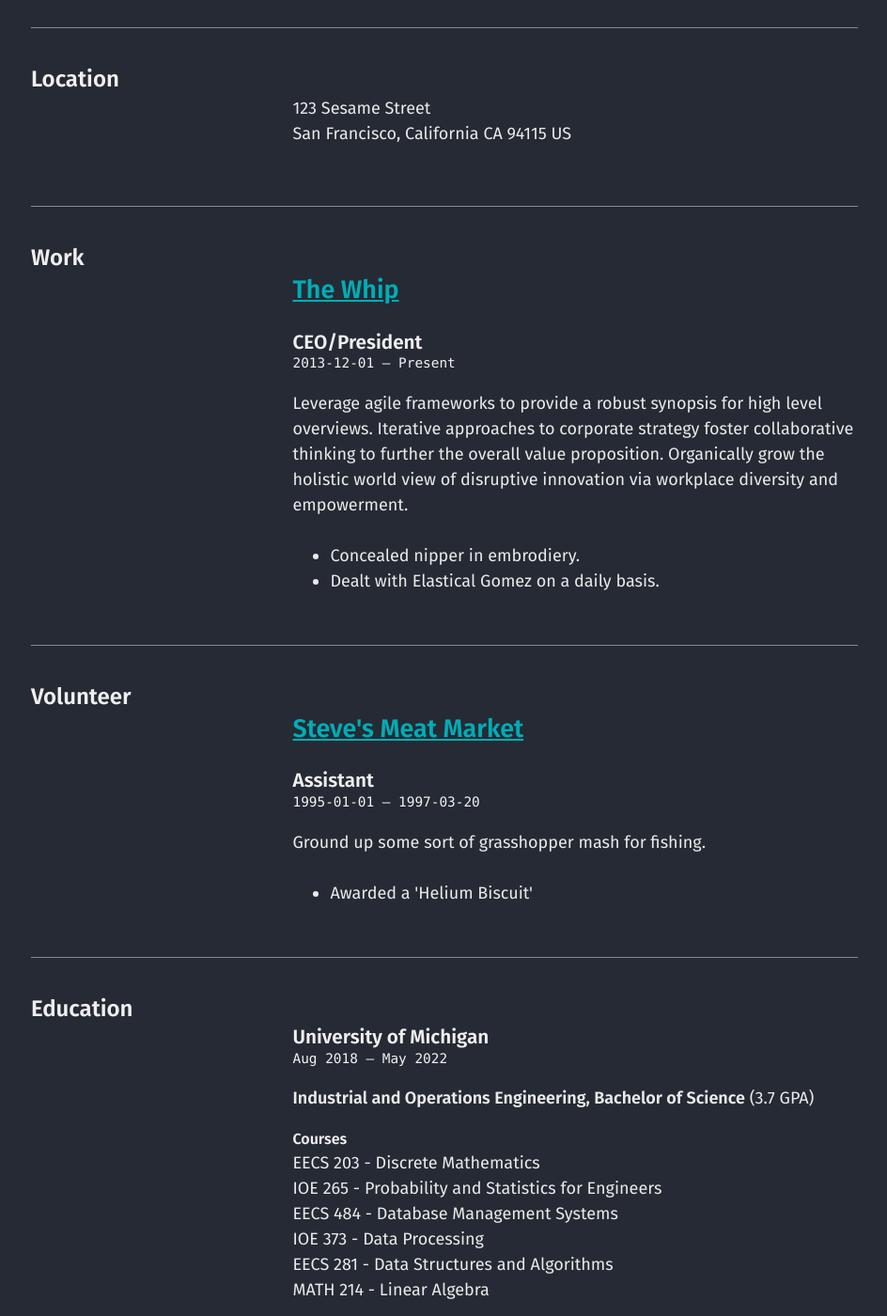
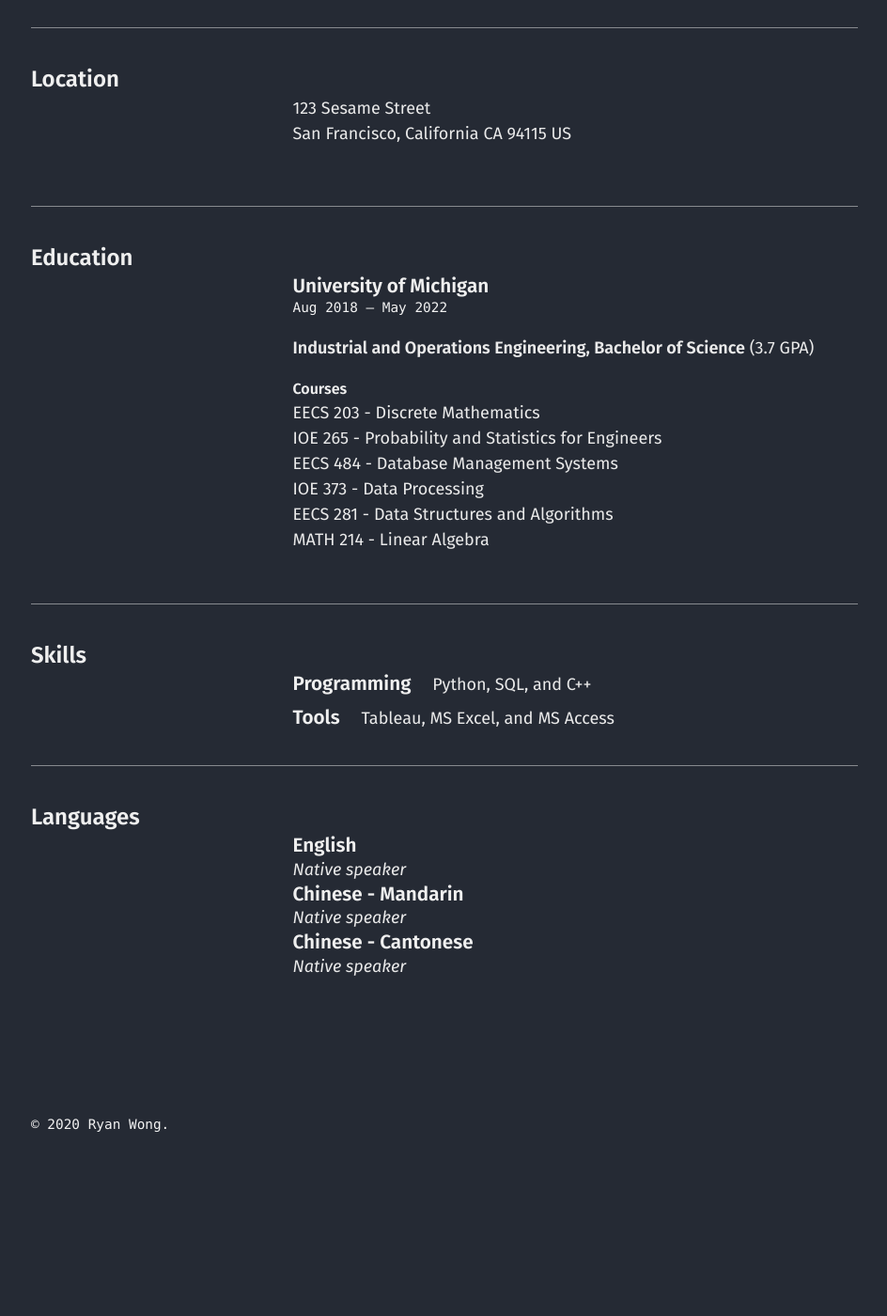
Before and after one commit to ryanwonghc/ryanwonghc.github.io, a Jekyll site: the page built from cv.md, in a window 1280 px wide and 1400 px high, scrolled down 694 px. Shown: the whole window at 94% size, without its empty margins (39-983 px from the left). Built offline with Jekyll 4.4.1, drawn with Linux system fonts in a browser that asks for light colours; after the commit the page ends 1929 px from its top, so only the background shows below that; some of the changed text lies outside the part shown.

Commit message:
everything but bio

```diff
--- a/_data/cv.json
+++ b/_data/cv.json
@@ -27,33 +27,6 @@
       }
     ]
   },
-  "work": [
-    {
-      "company": "The Whip",
-      "position": "CEO/President",
-      "website": "https://thewh.ip",
-      "startDate": "2013-12-01",
-      "endDate": "",
-      "summary": "Leverage agile frameworks to provide a robust synopsis for high level overviews. Iterative approaches to corporate strategy foster collaborative thinking to further the overall value proposition. Organically grow the holistic world view of disruptive innovation via workplace diversity and empowerment.",
-      "highlights": [
-        "Concealed nipper in embrodiery.",
-        "Dealt with Elastical Gomez on a daily basis."
-      ]
-    }
-  ],
-  "volunteer": [
-    {
-      "organization": "Steve's Meat Market",
-      "position": "Assistant",
-      "website": "",
-      "startDate": "1995-01-01",
-      "endDate": "1997-03-20",
-      "summary": "Ground up some sort of grasshopper mash for fishing.",
-      "highlights": [
-        "Awarded a 'Helium Biscuit'"
-      ]
-    }
-  ],
   "education": [
     {
       "institution": "University of Michigan",
@@ -74,20 +47,21 @@
   ],
   "skills": [
     {
-      "name": "Audio Juggling",
-      "level": "Master",
+      "name": "Programming",
+      "level": "Working Knowledge",
       "keywords": [
-        "Ointment",
-        "Voltor",
-        "Millipedes"
+        "Python",
+        "SQL",
+        "C++"
       ]
     },
     {
-      "name": "Bruschotti",
-      "level": "Satisfactory",
+      "name": "Tools",
+      "level": "Proficient",
       "keywords": [
-        "Snow camp",
-        "Owl"
+        "Tableau",
+        "MS Excel",
+        "MS Access"
       ]
     }
   ],
```
